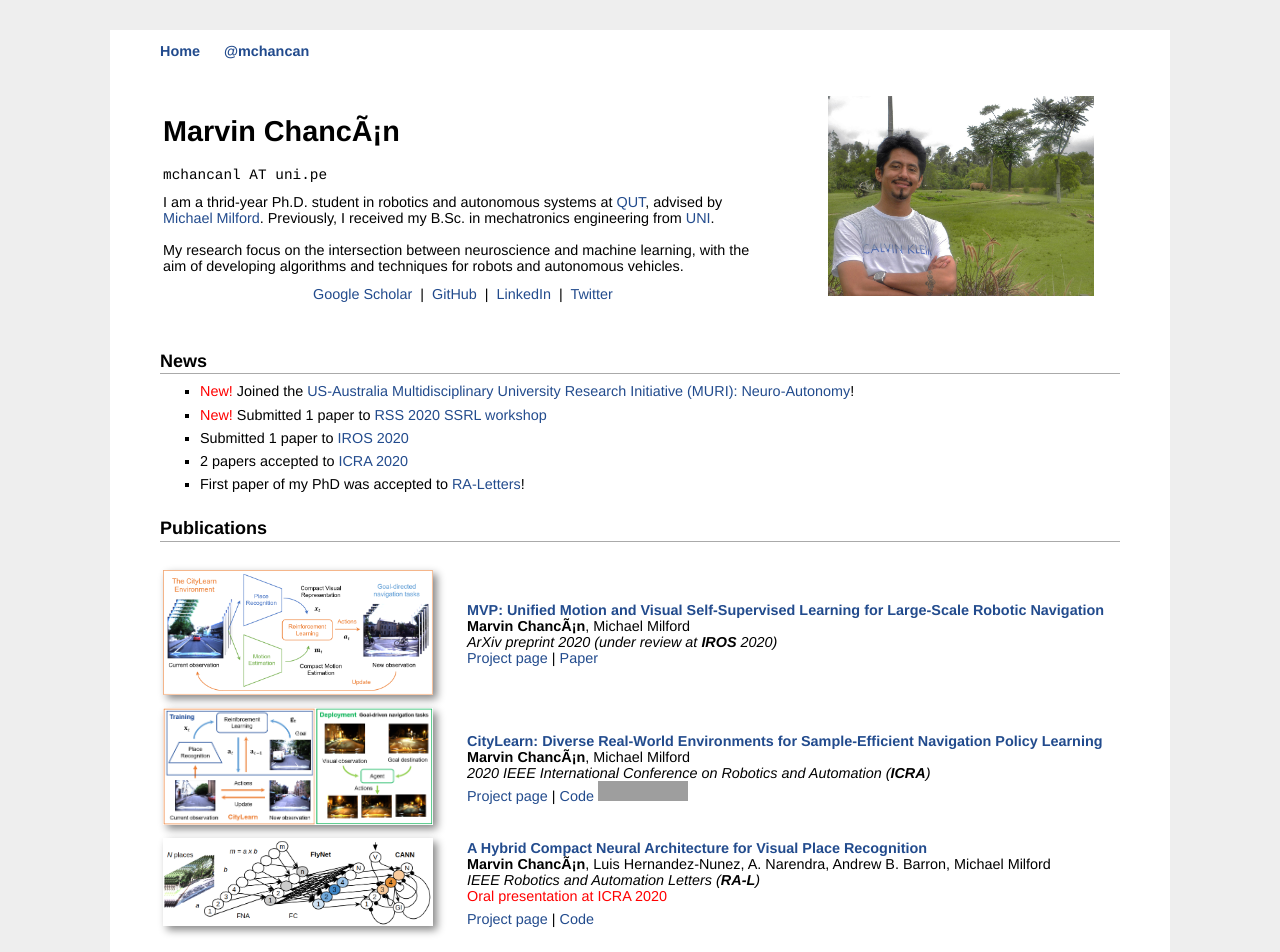
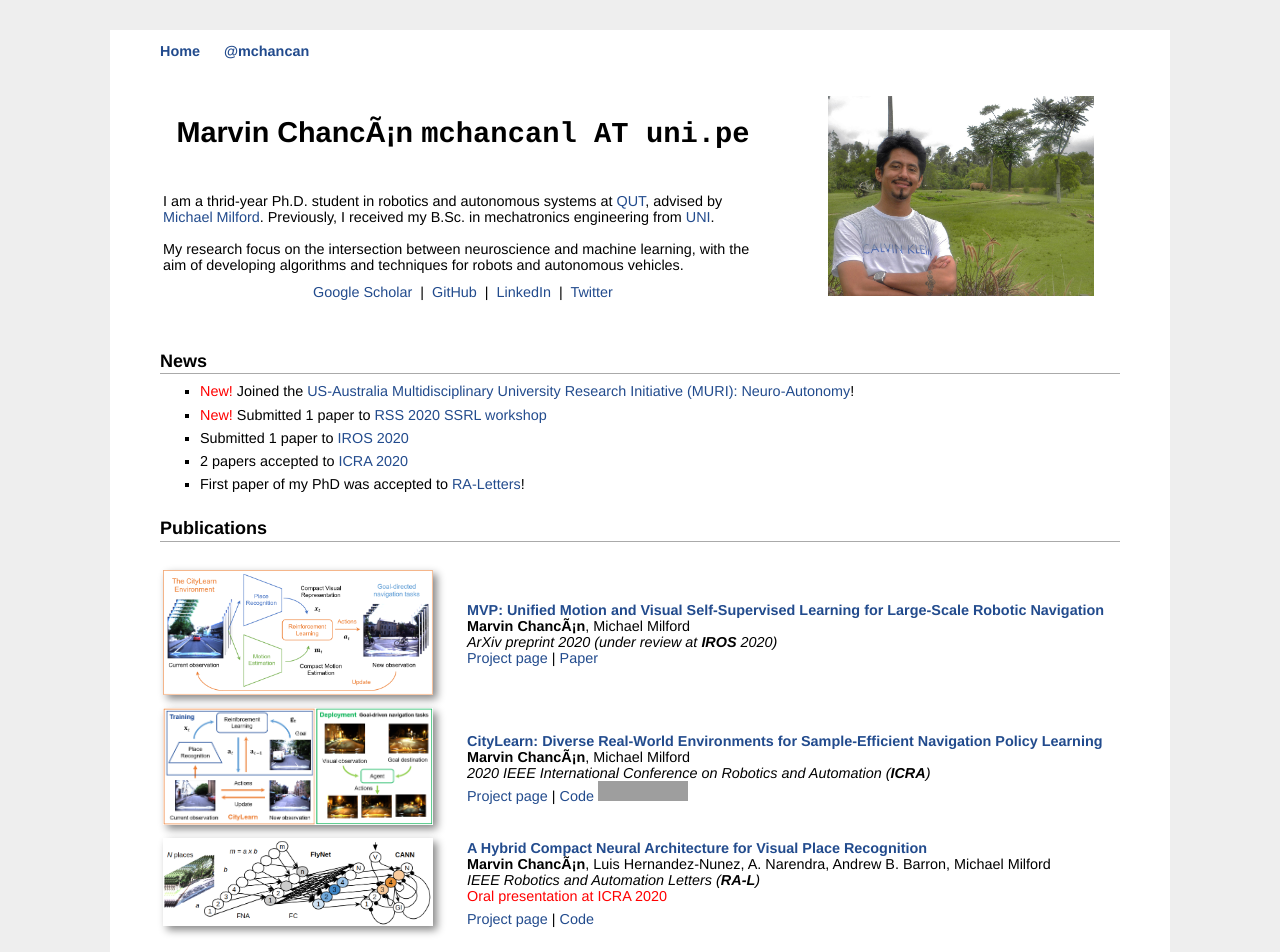
Before and after one commit to mchancan/mchancan.github.io, a Jekyll site: the page built from index.html, in a window 1280 px wide. Shown: the top 952 px of the page. Built offline with Jekyll 4.4.1, drawn with Linux system fonts in a browser that asks for light colours; comment, search, counter and statistics services are not loaded; grey boxes are pictures that could not be loaded.

Commit message:
Update index.html

```diff
--- a/index.html
+++ b/index.html
@@ -8,10 +8,12 @@ title: Marvin's Homepage
 <tr>
 	<td width="600">
 		<!--<div id="toptitle">-->
+		<h1>
 		<p align="center">
-		<h1><b>Marvin Chancán</b></h1>
+		<b>Marvin Chancán</b>
 		<font face="courier">mchancanl AT uni.pe</font>
 		</p>
+		</h1>
 		<!--</div>-->
 		<p>
 		I am a thrid-year Ph.D. student in robotics and autonomous systems at <a href="https://www.qut.edu.au/science-engineering/schools/electrical-engineering-robotics">QUT</a>, advised by <a href="https://scholar.google.com/citations?user=TDSmCKgAAAAJ&hl=en">Michael Milford</a>.
```
